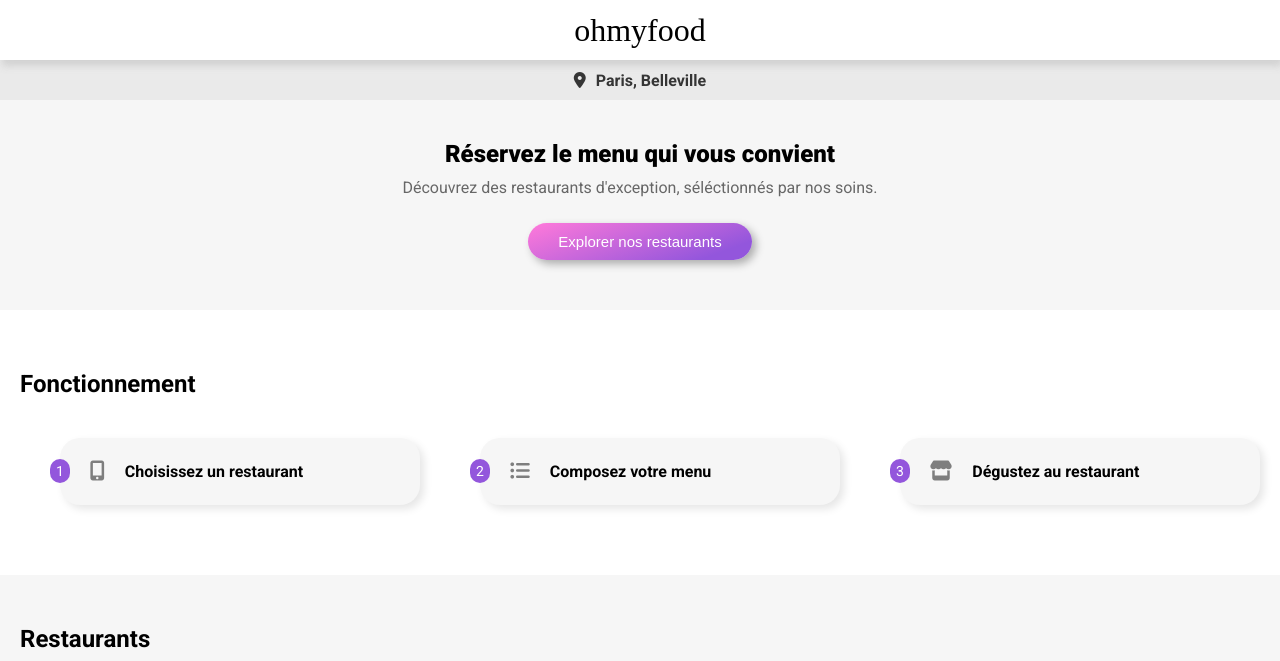
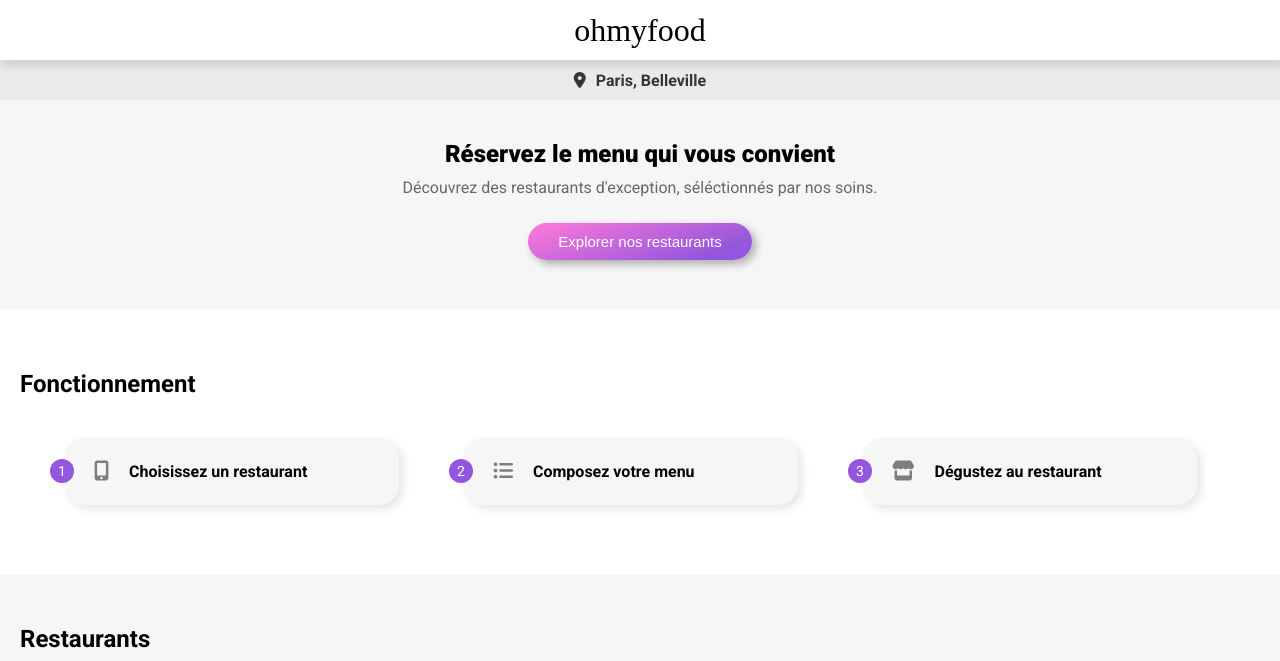
Before and after one commit to srh-mji/SarahMajewski_3_01032021, a website: page SarahMajewski_3_01032021/index.html in a window 1280 px wide. Shown: the top 661 px of the page. Drawn offline with Linux system fonts and the light colour scheme; a web font is replaced by a local one.

Commit message:
details change

```diff
--- a/SarahMajewski_3_01032021/sass/layout/_homepage.scss
+++ b/SarahMajewski_3_01032021/sass/layout/_homepage.scss
@@ -36,6 +36,10 @@
     margin-left: 20px;
     margin-top: 40px;
 
+    &>div {
+        width: 95%;
+    }
+
     .fct_container {
         display: flex;
         align-items: center;
@@ -53,6 +57,8 @@
             font-size: 14px;
             position: absolute;
             left: 20px;
+            min-width: 20px;
+            width: 20px;
         }
 
         .fct_container_tuto {
```
Also changed, not shown: SarahMajewski_3_01032021/css/style.css, 1 other file.
